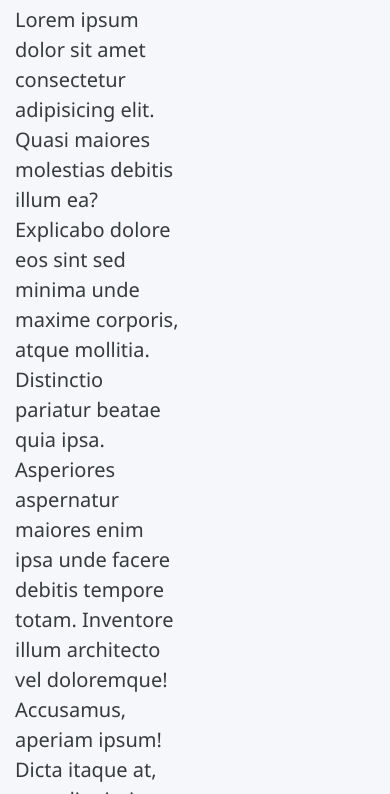
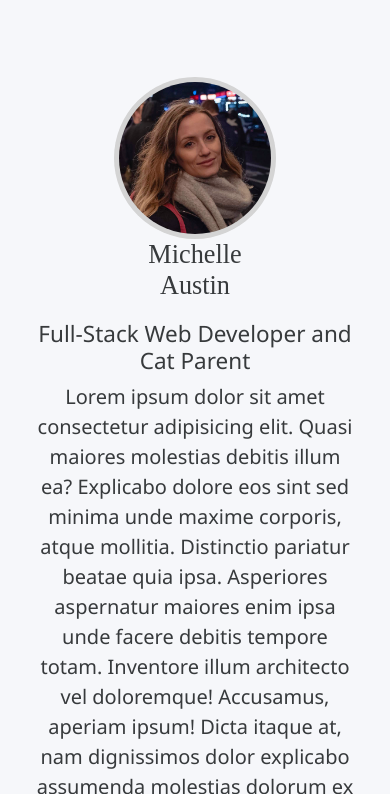
Before and after one commit to mcollums/michelle-portfolio-2, a website: page about.html in a window 390 px wide. Shown: the part 50-844 px from the top of the page. Drawn offline with nearby package versions, Linux system fonts and the light colour scheme; a web font is replaced by a local one.

Commit message:
added blurb and picture styling to about.html and media query.

```diff
--- a/about.html
+++ b/about.html
@@ -41,18 +41,22 @@
         </div>
     </nav>
 
-    <div class="container">
+    <section class="profile-container my-4 py-5">
         <div class="row">
-            <div class="col-6">
+            <div class="col-lg-3 col-md-3 col-sm-1 col-3"></div>
+            <div id="img-section" class="col-lg-2 col-md-3 col-sm-4 col-6 px-4">
+                <img class="img-fluid" src="./assets/images/mc-sm.png" alt="user's profile image">
+                <h3><strong>Michelle Austin</strong></h3>
+            </div>
+            <div id="blurb-section" class="col-lg-4 col-md-4 col-sm-6 px-5">
+                <h4>Full-Stack Web Developer and Cat Parent</h4>
                 <p>Lorem ipsum dolor sit amet consectetur adipisicing elit. Quasi maiores molestias debitis illum ea? Explicabo dolore eos sint sed minima unde maxime corporis, atque mollitia. Distinctio pariatur beatae quia ipsa.
                 Asperiores aspernatur maiores enim ipsa unde facere debitis tempore totam. Inventore illum architecto vel doloremque! Accusamus, aperiam ipsum! Dicta itaque at, nam dignissimos dolor explicabo assumenda molestias dolorum ex ut?
                 Animi reprehenderit velit magnam dolorum, labore deleniti eos quae architecto, aliquam quisquam aut perspiciatis modi nam quo praesentium magni expedita tempora eum? Voluptas facere minus nostrum consequatur rem distinctio esse!
                 Asperiores odio fugiat illum consequatur ratione sequi in enim placeat commodi pariatur maiores nihil labore, aut culpa accusantium voluptatem impedit suscipit, iusto perferendis! Sequi, eius reiciendis aut in quia perspiciatis?
-                Eum dicta illo tenetur impedit dolor similique. Facilis similique sit impedit porro voluptatibus, nobis velit nisi soluta quasi, vitae perferendis magnam cupiditate consequatur dicta sint fugit qui vel hic illo!
-                Ipsum hic praesentium et quas consectetur deleniti veritatis sint commodi doloribus facere? Neque impedit consequuntur dolores nulla veritatis dignissimos autem rem error deleniti odio animi, dolorem saepe culpa id temporibus.</p>
             </div>
         </div>
-    </div>
+    </section>
 
     <!-- Footer -->
     <footer class="pt-4">
--- a/assets/style/about.scss
+++ b/assets/style/about.scss
@@ -0,0 +1,22 @@
+@import './variables.scss';
+
+.profile-container {
+    #img-section {
+        font-family: $font-serif;
+        text-align: center;
+    }
+    .img-fluid {
+        background-color: $grey;
+        border-radius: 50%;
+        padding: 5px;
+    }
+}
+
+@media only screen and (max-width: 575px){
+    .profile-container {
+        #blurb-section {
+            padding-top: 10px;
+            text-align: center;
+        }
+    }
+}
--- a/assets/style/variables.scss
+++ b/assets/style/variables.scss
@@ -5,4 +5,5 @@ $font-sans: 'Barlow', sans-serif;
 
 $off-white: #f6f7fa;
 $light-grey: #efefef;
+$grey: #d4d4d4;
 $med-grey:#a1a1a1;
```
Also changed, not shown: assets/images/mc-sm.png (added), assets/style/about.css, 4 other files.
